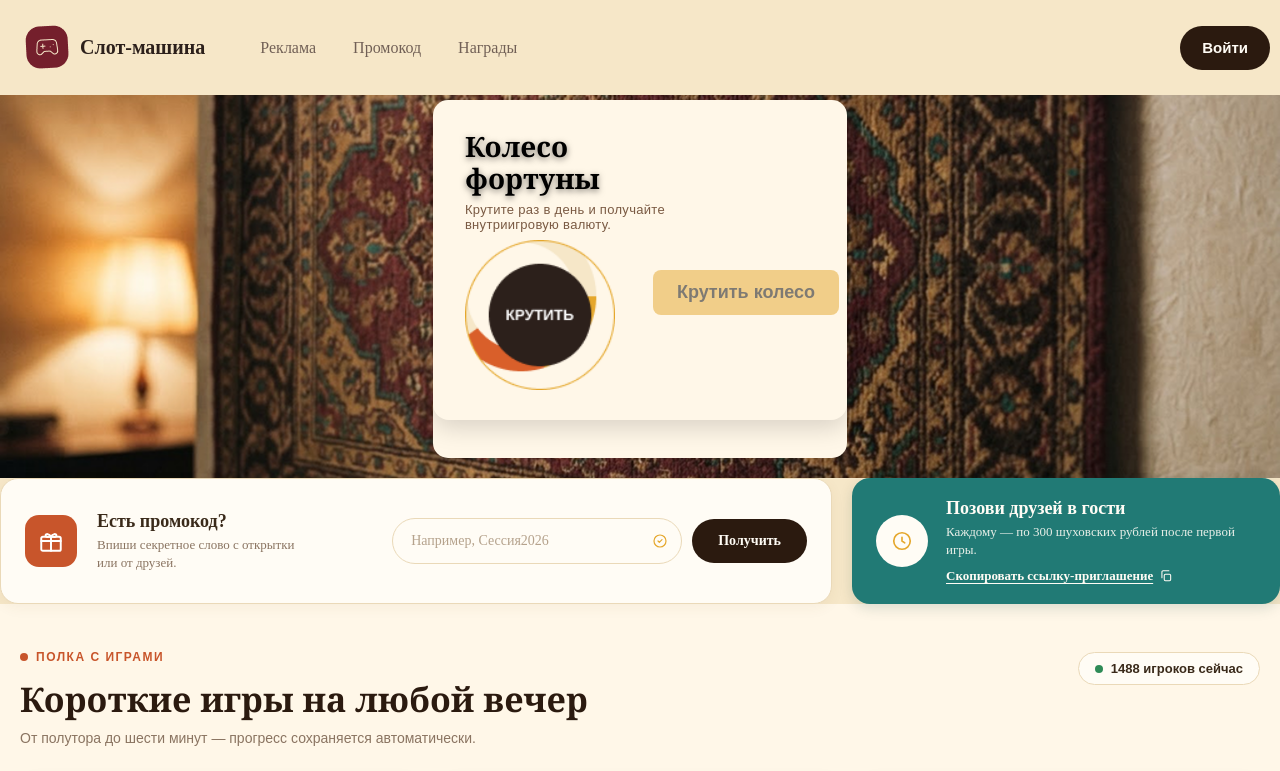
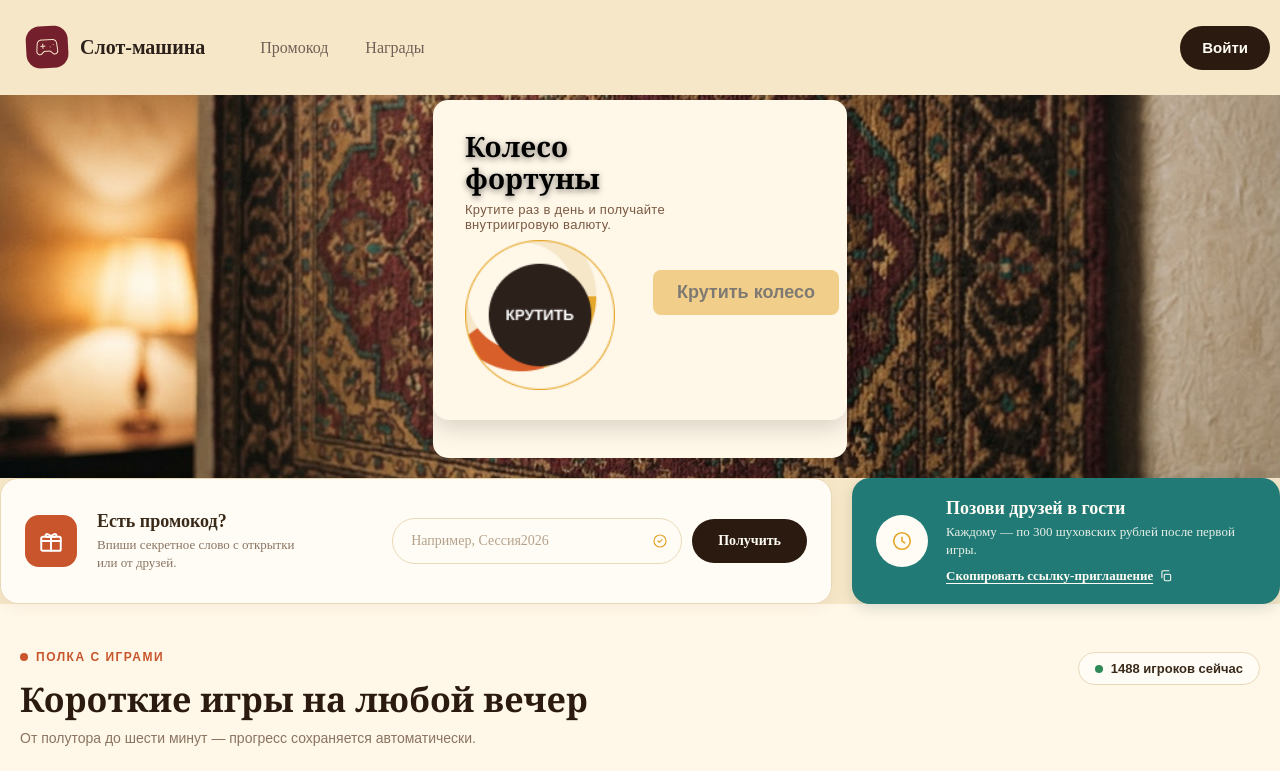
Before and after one commit to TurnTure/kazino-game, a website: page index.html in a window 1280 px wide. Shown: the top 771 px of the page. Drawn offline with Linux system fonts and the light colour scheme; no server answers.

Commit message:
- реклама

```diff
--- a/index.html
+++ b/index.html
@@ -19,7 +19,6 @@
         </a>
 
         <nav class="header__nav">
-            <a href="#!" class="header__link">Реклама</a>
             <a href="#!" class="header__link">Промокод</a>
             <a href="#!" class="header__link">Награды</a>
         </nav>
```
